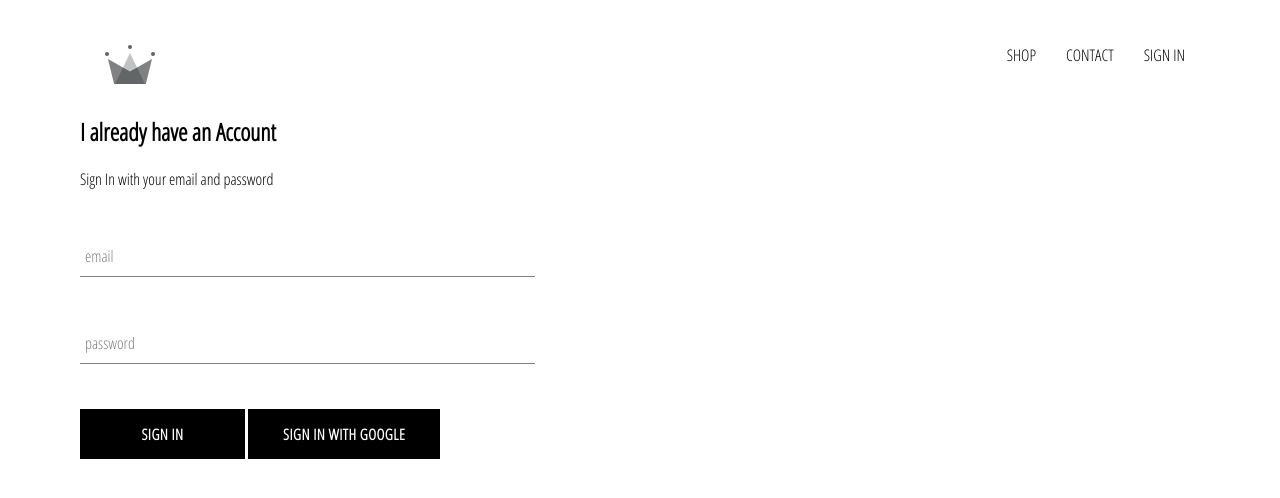
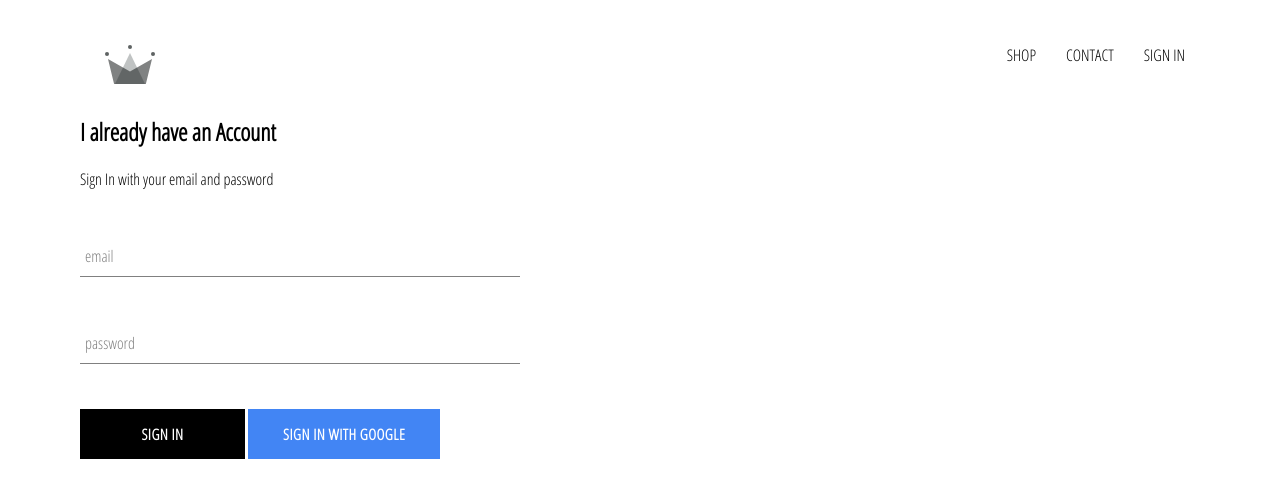
Before and after one commit to SumanaSattar/shopping-pwa, a React (Create React App) app: page /signIn in a window 1280 px wide. Shown: the top 498 px of the page. Built offline with nearby package versions, Linux system fonts and the light colour scheme; no server answers.

Commit message:
added google button css

```diff
--- a/src/components/custome-button/custome-button.component.jsx
+++ b/src/components/custome-button/custome-button.component.jsx
@@ -1,7 +1,7 @@
 import './custome-button.styles.scss'
-const CustomButton = ({children,...otherProps}) => {
+const CustomButton = ({children,isGoogleSignIn,...otherProps}) => {
     return (
-      <button className='custom-button' {...otherProps}>
+      <button className={`${isGoogleSignIn ? 'google-button' : ''} custom-button `} {...otherProps}>
         {children}
       </button>
      );
--- a/src/components/custome-button/custome-button.styles.scss
+++ b/src/components/custome-button/custome-button.styles.scss
@@ -19,4 +19,14 @@
     color: black;
     border: 1px solid black;
   }
+
+  &.google-button {
+    background-color: #4285f4;
+    color:white;
+
+    &:hover {
+      background-color: #357ae8;
+      border: #357ae8;
+    }
+  }
 }
--- a/src/components/header/header.component.jsx
+++ b/src/components/header/header.component.jsx
@@ -16,8 +16,8 @@ const Header = ({user}) => {
 
                 <Link className='option' to='/shop'>SHOP</Link>
                 <Link className='option' to='/shop'>CONTACT</Link>
-                {user ? <div className='option' >SIGN OUT</div> :
-                <Link className='option'>SIGN IN</Link>}
+                {user ? <div className='option' onClick={()=>auth.signOut()}>SIGN OUT</div> :
+                <Link to='/signIn' className='option'>SIGN IN</Link>}
 
             </div>
 
--- a/src/components/sign-in/sign-in.component.jsx
+++ b/src/components/sign-in/sign-in.component.jsx
@@ -36,7 +36,7 @@ class SignIn extends Component {
                 <FormInput type='password' name='password' value={this.state.password}  required handleChange={this.handleChange} label="password"/>
 
                <CustomButton type='submit'>Sign In</CustomButton>{' '}
-               <CustomButton onClick={signInWithGoogle}>{' '}Sign In With Google{' '}</CustomButton>
+               <CustomButton onClick={signInWithGoogle} isGoogleSignIn>{' '}Sign In With Google{' '}</CustomButton>
             </form>
         </div> );
     }
--- a/src/index.css
+++ b/src/index.css
@@ -11,3 +11,6 @@ code {
   font-family: source-code-pro, Menlo, Monaco, Consolas, 'Courier New',
     monospace;
 }
+*{
+  box-sizing: border-box;
+}
```
